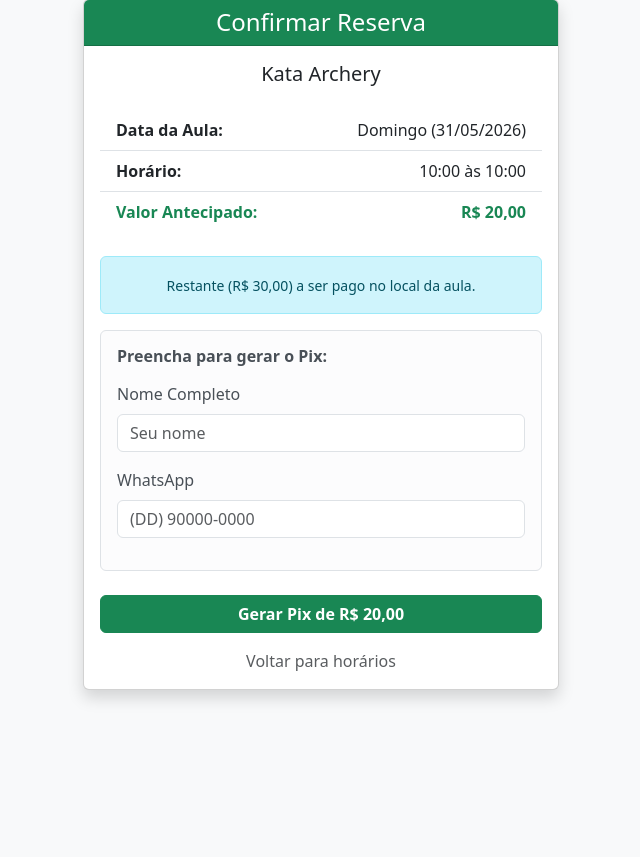
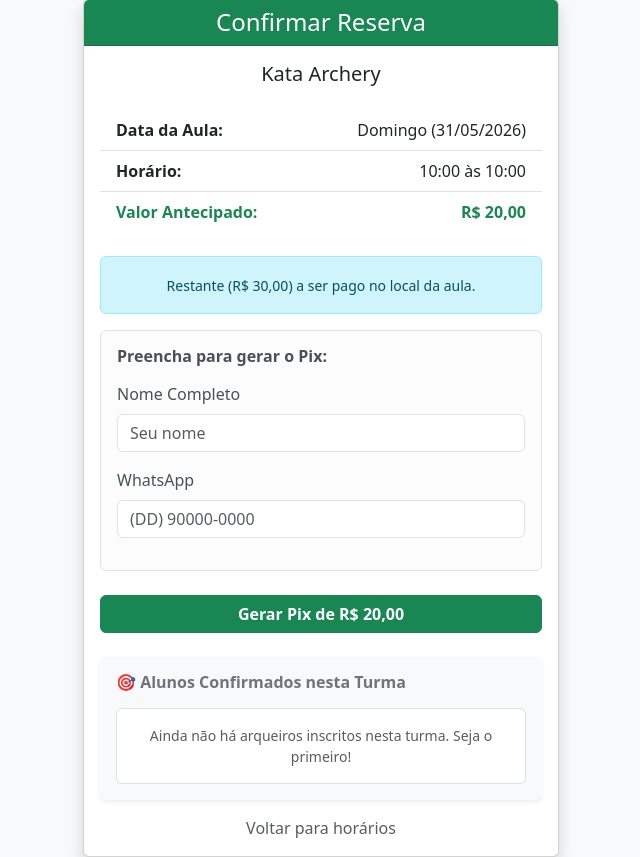
Before and after one commit to Pedro050723/Kata-Archery, a Django app: page /reserva/1/ in a window 1280 px wide. Shown: the part 49-906 px from the top of the page, without its empty margins (319-959 px from the left). Before the commit the page ends 750 px from the top, so only its background shows below. Run offline with Django 5.2, Linux system fonts and the light colour scheme; tables that the repository leaves empty hold one stand-in row (values such as "Sample post").

Commit message:
lista de alunos na reserva

```diff
--- a/app_reservas/templates/app_reservas/detalhes_reserva.html
+++ b/app_reservas/templates/app_reservas/detalhes_reserva.html
@@ -79,6 +79,33 @@
     </button>
 </form>
 
+<div class="card shadow-sm mt-4 border-0 bg-light">
+    <div class="card-body">
+        <h6 class="fw-bold text-secondary d-flex align-items-center mb-3">
+            🎯 Alunos Confirmados nesta Turma
+        </h6>
+
+        <ul class="list-group list-group-flush rounded border">
+            {% for r in reservas_turma %}
+                <li class="list-group-item d-flex align-items-center py-2 small bg-white">
+                    <span class="text-success me-2">●</span>
+                    <span>
+                        {% if r.atleta %}
+                            {{ r.atleta.first_name }} {{ r.atleta.last_name|slice:":1" }}.
+                        {% else %}
+                            {{ r.nome_avulso }}
+                        {% endif %}
+                    </span>
+                </li>
+            {% empty %}
+                <li class="list-group-item text-muted text-center py-3 bg-white small italic">
+                    Ainda não há arqueiros inscritos nesta turma. Seja o primeiro!
+                </li>
+            {% endfor %}
+        </ul>
+    </div>
+</div>
+
             <div class="text-center mt-3">
                 <a href="{% url 'lista_horarios' %}" class="text-decoration-none text-muted">Voltar para horários</a>
             </div>
--- a/app_reservas/views.py
+++ b/app_reservas/views.py
@@ -50,45 +50,38 @@
 def detalhes_reserva(request, horario_id):
     horario = get_object_or_404(Horario, id=horario_id)
 
-    # --- Cálculo da Data (Mantém igual) ---
-    mapa_dias = {
-        'DOM': 6,
-        'SEG': 0,
-        'TER': 1,
-        'QUA': 2,
-        'QUI': 3,
-        'SEX': 4,
-        'SAB': 5
-    }
-    dia_alvo = mapa_dias[horario.dia_semana]
+    # --- Cálculo da Data ---
+    mapa_dias = {'DOM': 6, 'SEG': 0, 'TER': 1, 'QUA': 2, 'QUI': 3, 'SEX': 4, 'SAB': 5}
     agora = timezone.localtime(timezone.now())
     hoje = agora.date()
+    dia_alvo = mapa_dias[horario.dia_semana]
     dias_faltando = (dia_alvo - hoje.weekday() + 7) % 7
     if dias_faltando == 0 and agora.time() > horario.hora_inicio:
         dias_faltando = 7
     data_proxima_aula = hoje + timedelta(days=dias_faltando)
 
+    # --- NOVA BUSCA: Recolha as reservas ativas para esta turma ---
+    reservas_turma = Reserva.objects.filter(
+        horario=horario, data_aula=data_proxima_aula
+    ).exclude(status='CANCELADO')
+
     # --- Lógica do Botão Confirmar (POST) ---
     if request.method == 'POST':
-        vagas_ocupadas = Reserva.objects.filter(
-            horario=horario, data_aula=data_proxima_aula
-        ).exclude(status='CANCELADO').count()
+        # Conta o total usando a nossa busca já existente
+        vagas_ocupadas = reservas_turma.count()
 
         if vagas_ocupadas >= horario.vagas_totais:
             messages.error(request, 'Desculpe, a última vaga foi preenchida.')
             return redirect('lista_horarios')
 
-        # Variáveis de apoio para separar logados de avulsos
         atleta_logado = None
         nome_comprador = ""
         telefone_comprador = ""
 
-        # --- SE O USUÁRIO ESTIVER LOGADO (Mensalista ou Avulso com conta) ---
         if request.user.is_authenticated:
             atleta_logado = request.user
             nome_comprador = request.user.first_name
 
-            # Se for mensalista e tiver saldo, usa o pacote e encerra aqui
             if request.user.tipo_plano == 'MENSAL' and getattr(request.user, 'aulas_restantes', 0) > 0:
                 Reserva.objects.create(
                     atleta=request.user,
@@ -101,9 +94,7 @@
                 messages.success(request, f'Reserva confirmada! Você usou 1 aula do seu pacote. Restam: {request.user.aulas_restantes}.')
                 return redirect('lista_horarios')
 
-        # --- SE NÃO ESTIVER LOGADO (Avulso sem conta) ---
         else:
-            # Captura os dados preenchidos no formulário da tela
             nome_comprador = request.POST.get('nome_avulso', 'Visitante')
             telefone_comprador = request.POST.get('telefone_avulso', '')
 
@@ -111,9 +102,9 @@
                 messages.error(request, 'Por favor, preencha seu Nome e WhatsApp.')
                 return redirect('detalhes_reserva', horario_id=horario.id)
 
-        # 1. Salva a reserva inicial como PENDENTE (Para gerar o Pix)
+        # Guarda a reserva inicial como PENDENTE
         nova_reserva = Reserva.objects.create(
-            atleta=atleta_logado, # Vai ficar nulo se for visitante
+            atleta=atleta_logado,
             nome_avulso=nome_comprador if not atleta_logado else "",
             telefone_avulso=telefone_comprador if not atleta_logado else "",
             horario=horario,
@@ -121,10 +112,8 @@
             status='PENDENTE'
         )
 
-        # 2. Configura o SDK do Mercado Pago
         sdk = mercadopago.SDK(settings.MERCADOPAGO_ACCESS_TOKEN)
 
-        # 3. Prepara os dados do Pix (E-mail fictício exigido pela API)
         payment_data = {
             "transaction_amount": 20.00,
             "description": f"Reserva Kata Archery - {horario.get_dia_semana_display()}",
@@ -135,7 +124,6 @@
             }
         }
 
-        # 4. Faz a requisição para gerar o Pix
         result = sdk.payment().create(payment_data)
         payment = result["response"]
 
@@ -144,15 +132,12 @@
             messages.error(request, 'Erro ao gerar o pagamento. Verifique com o clube.')
             return redirect('lista_horarios')
 
-        # 5. Salva o ID da transação no banco
         nova_reserva.id_transacao_mp = str(payment["id"])
         nova_reserva.save()
 
-        # 6. Extrai os dados do QR Code
         pix_copia_cola = payment['point_of_interaction']['transaction_data']['qr_code']
         qr_code_img = payment['point_of_interaction']['transaction_data']['qr_code_base64']
 
-        # 7. Redireciona para a tela mostrando o Pix
         contexto_pix = {
             'reserva': nova_reserva,
             'pix_copia_cola': pix_copia_cola,
@@ -163,9 +148,11 @@
     # --- Lógica de Exibir a Tela (GET) ---
     contexto = {
         'horario': horario,
-        'data_aula': data_proxima_aula
+        'data_aula': data_proxima_aula,
+        'reservas_turma': reservas_turma  # <-- Enviando a lista de alunos para a página
     }
     return render(request, 'app_reservas/detalhes_reserva.html', contexto)
+
 @csrf_exempt
 def mercadopago_webhook(request):
     if request.method == 'POST':
```
